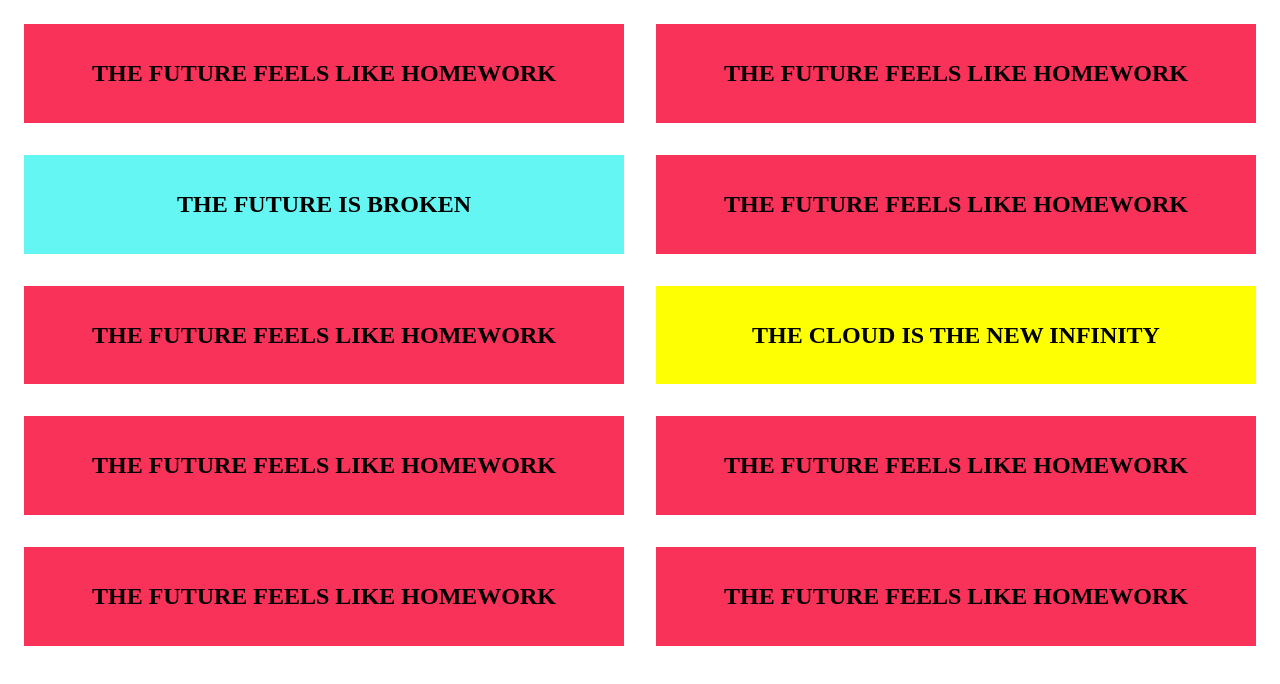
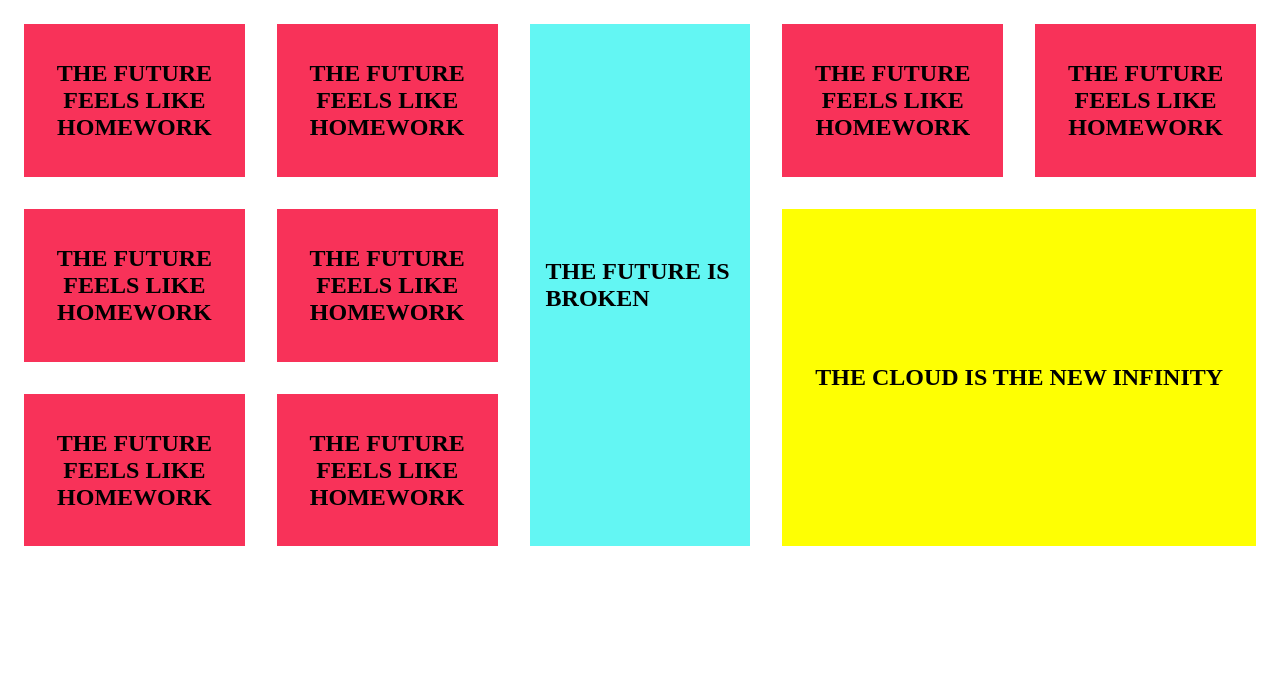
Before and after one commit to LiamP2000/2imd-webtechadvanced-portfolio, a plain HTML site: page Lab2/The Future/index.html in a window 1280 px wide. Drawn offline with Linux system fonts and the light colour scheme.

Commit message:
responsive from 1200px

```diff
--- a/Lab2/The Future/style.css
+++ b/Lab2/The Future/style.css
@@ -49,3 +49,22 @@ section{
         grid-row: 3 / 4;
     }
 }
+
+@media(min-width: 1200px){
+    section{
+        grid-template-columns: repeat(5, 1fr);
+        grid-template-rows: repeat(3, 1fr);
+    }
+
+    .blue{
+        align-items: center;
+        grid-column: 3 / 4;
+        grid-row: 1 / -1;
+    }
+
+    .yellow{
+        align-items: center;
+        grid-column: 4 / 6;
+        grid-row: 2 / 4;
+    }
+}
```
